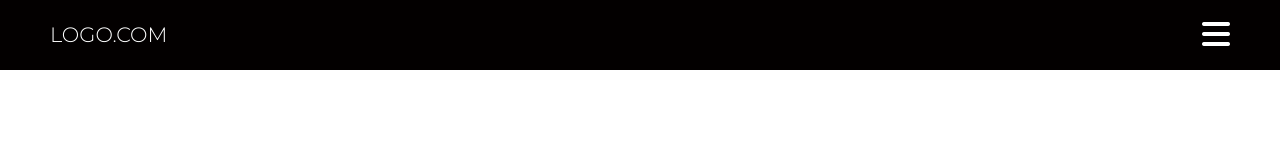
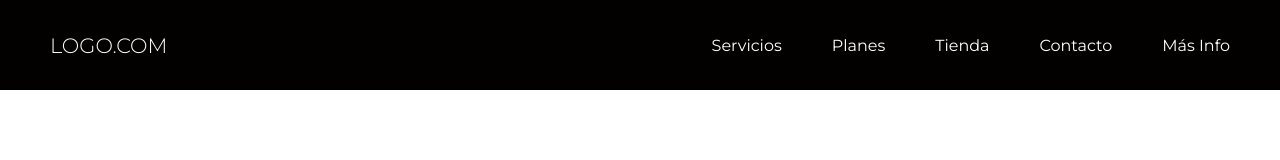
Before and after one commit to DREWiex/proyecto-maquetacion, a plain HTML site: page index.html in a window 1280 px wide. Drawn offline with Linux system fonts and the light colour scheme.

Commit message:
Navbar terminado. Queda pendiente que el nav-menu-item ocupe todo el espacio para el hover

```diff
--- a/css/main.css
+++ b/css/main.css
@@ -22,28 +22,36 @@ body{
 
 
 .header{
+    display: flex;
     position: fixed;
     width: 100%;
     height: 70px;
     top: 0;
     left: 0;
+    margin: 0 auto;
     background-color: var(--dark);
 }
 
 .nav{
     display: flex;
+    align-items: center;
     justify-content: space-between;
-    margin: 0 auto;
+    width: 100%;
 }
 
 a{
     text-decoration: none;
 }
 
+a:hover{
+    color: var(--white);
+    background-color: var(--dark);
+    transition: 0.5s;
+}
+
 .logo{
     font-size: 1.3rem;
     font-weight: 300;
-    line-height: 70px;
     text-transform: uppercase;
     margin-left: 50px;
     color: var(--white);
@@ -53,8 +61,7 @@ a{
     font-size: 2rem;
     background: none;
     border: none;
-    padding: 0 20px;
-    margin: 0 30px;
+    margin-right: 50px;
     cursor: pointer;
     color: var(--white);
 }
@@ -68,7 +75,6 @@ a{
     top: 70px;
     width: 100%;
     list-style: none;
-    margin-right: 40px;
 
     height: calc(100% - 70px);  /* calcula la altura total restándole el height del header */
     overflow-y: auto; /* aparece el scroll en caso de ser necesario */
@@ -96,6 +102,38 @@ a{
 
 @media screen and (min-width:992px) {
 
+    .header{
+        height: 90px;
+    }
+
+    .nav-toggle{
+        display: none;
+    }
+
+    a:hover{
+        color: var(--light);
+        background-color: none;
+        transition: 0.3s;
+    }
+
+    .nav-menu{
+        display: flex;
+        flex-direction: row;
+        justify-content: end;
+        align-items: center;
+        position: relative;
+        top: 0;
+        height: 100%;
+        overflow-y: auto;
+        left: 0;
+        transition: none; /* none sería el valor por defecto */
+    }
+
+    .nav-menu-link{
+        padding-right: 50px;
+        color: var(--white);
+    }
+
 } /*992px end*/
 
 
```
